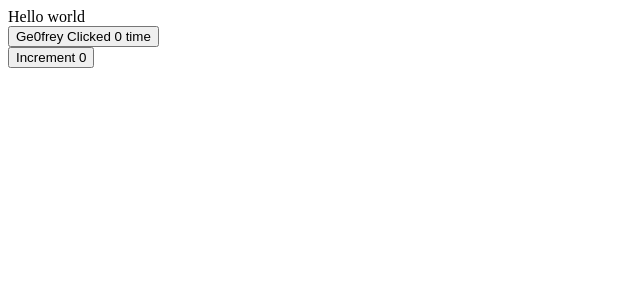
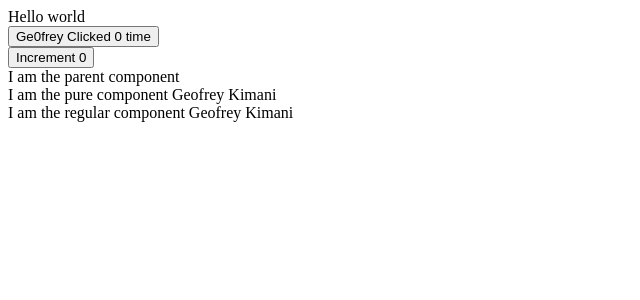
Before and after one commit to Ge0frey/simplilearn-react, a React (Create React App) app: page / in a window 1280 px wide. Shown: the top 300 px of the page, without its empty margins (0-640 px from the left). Built offline with nearby package versions, Linux system fonts and the light colour scheme.

Commit message:
Pure and regular components

```diff
--- a/src/App.js
+++ b/src/App.js
@@ -1,6 +1,7 @@
 import FunctionalComonent from "./Components/FunctionalComponent"
 import Click from "./Components/Click";
 import Counter from "./Components/Counter";
+import ParentComponent from "./Components/ParentComponent";
 
 function App() {
   return (
@@ -8,6 +9,7 @@ function App() {
       <FunctionalComonent/>
       <Click name = "Ge0frey"/>
       <Counter />
+      <ParentComponent/>
     </div>
   );
 }
--- /dev/null
+++ b/src/Components/ParentComponent.js
@@ -0,0 +1,35 @@
+import React, { Component } from 'react'
+import PureComp from './PureComp'
+import RegComp from './RegComp'
+
+export class ParentComponent extends Component {
+
+    constructor(props) {
+      super(props)
+
+      this.state = {
+         name: "Geofrey Kimani"
+      }
+    }
+
+    componentDidMount () {
+        setInterval (() => {
+            this.setState({
+                name:"Geofrey Kimani"
+            })
+        }, 3000)
+    }
+
+  render() {
+    //console.log("Parent component render")
+    return (
+      <div>
+        I am the parent component
+        <PureComp name= {this.state.name}/>
+        <RegComp name = {this.state.name}/>
+      </div>
+    )
+  }
+}
+
+export default ParentComponent
--- /dev/null
+++ b/src/Components/PureComp.js
@@ -0,0 +1,15 @@
+import { PureComponent } from "react";
+
+
+class PureComp extends PureComponent {
+    render () {
+        console.log("pure component render")
+        return (
+            <div>
+                I am the pure component {this.props.name}
+            </div>
+        )
+    }
+}
+
+export default PureComp
--- /dev/null
+++ b/src/Components/RegComp.js
@@ -0,0 +1,12 @@
+import React, { Component } from 'react'
+
+export class RegComp extends Component {
+  render() {
+    //console.log("Regular component render")
+    return (
+      <div>I am the regular component {this.props.name}</div>
+    )
+  }
+}
+
+export default RegComp
```
